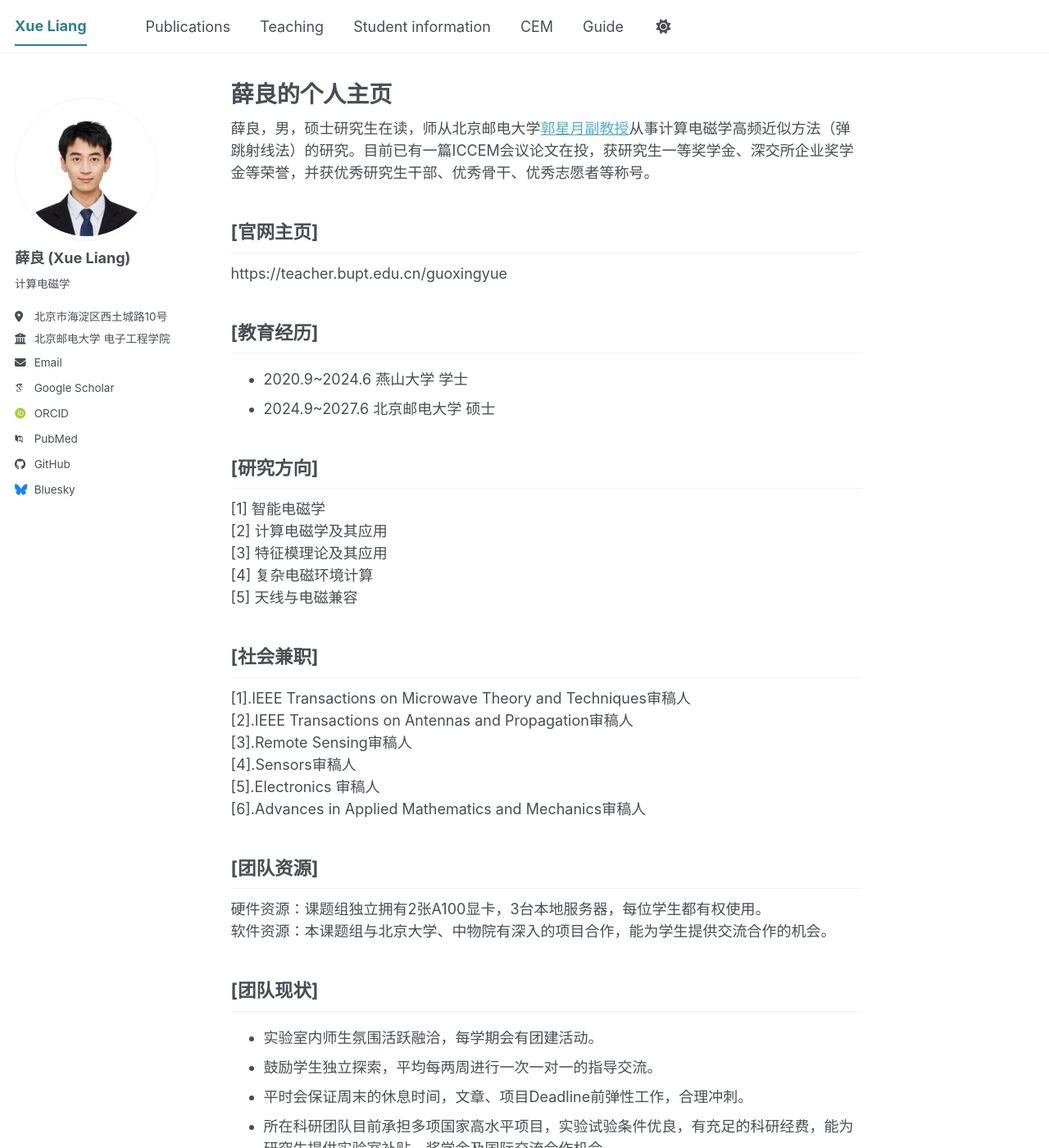
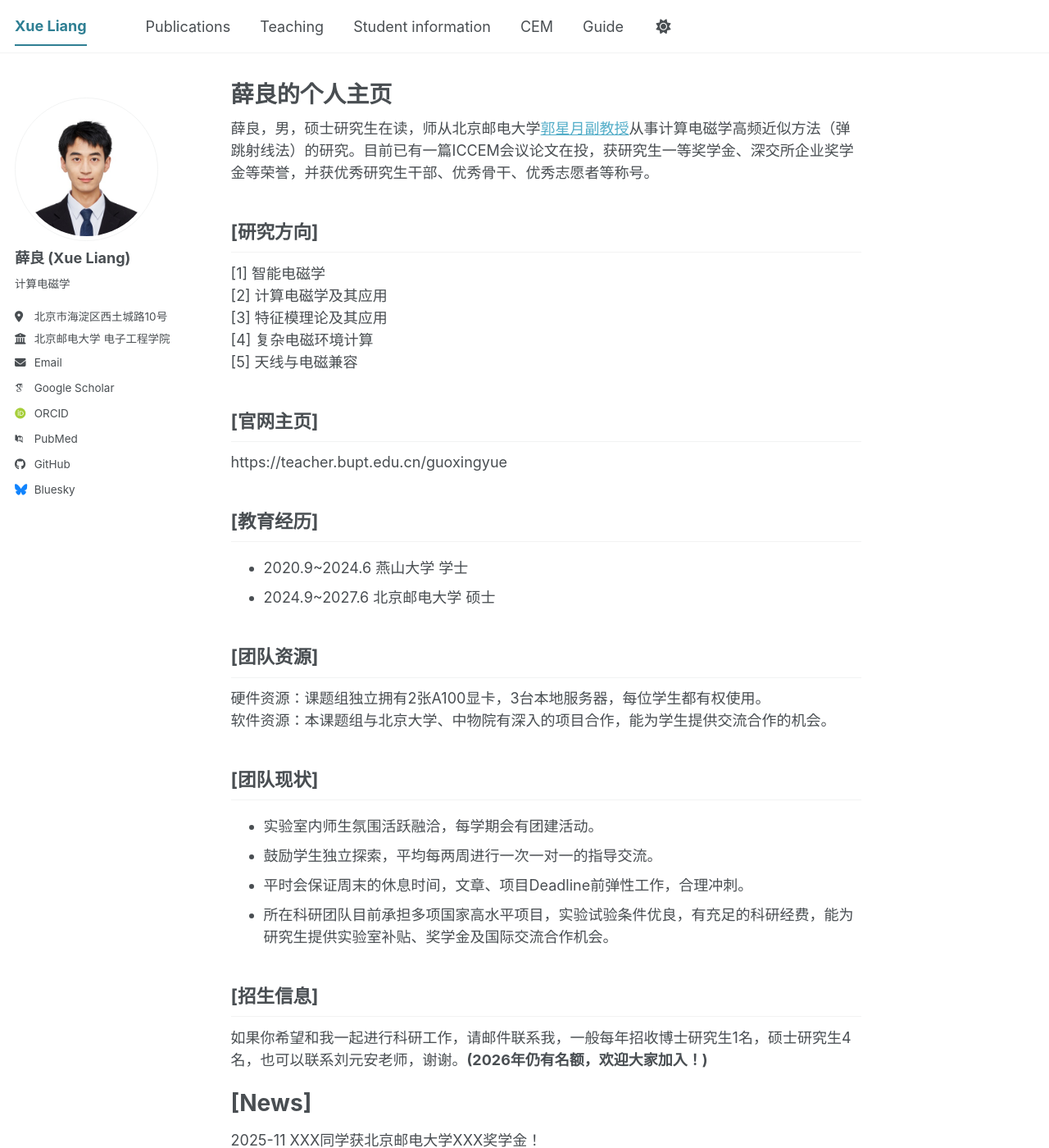
Before and after one commit to TsingHuaGo/xueliang.github.io, a Jekyll site: the page built from _pages/about.md, in a window 1280 px wide and 1400 px high. Shown: the whole window at 82% size. Built offline with Jekyll 4.4.1, drawn with Linux system fonts in a browser that asks for light colours; some web fonts are replaced; a script bundle is joined from its source files by our own code; library files that are not in the unit come from our copies.

Commit message:
Update about.md

```diff
--- a/_pages/about.md
+++ b/_pages/about.md
@@ -18,25 +26,6 @@ https://teacher.bupt.edu.cn/guoxingyue
 ------
 - 2020.9~2024.6    燕山大学    学士
 - 2024.9~2027.6    北京邮电大学    硕士
-
-[研究方向]
-------
-[1] 智能电磁学\
-[2] 计算电磁学及其应用\
-[3] 特征模理论及其应用\
-[4] 复杂电磁环境计算\
-[5] 天线与电磁兼容
-
-[社会兼职]
-------
-[1].IEEE Transactions on Microwave Theory and Techniques审稿人\
-[2].IEEE Transactions on Antennas and Propagation审稿人\
-[3].Remote Sensing审稿人\
-[4].Sensors审稿人\
-[5].Electronics 审稿人\
-[6].Advances in Applied Mathematics and Mechanics审稿人
-
-
 
 [团队资源]
 ------
@@ -63,6 +52,9 @@ https://teacher.bupt.edu.cn/guoxingyue
 2025-11 XXX同学获北京邮电大学XXX奖学金！\
 2025-06 XXX同学基于XXXX工作被IEEE Transactions on Microwave Theory and Techniques(TMTT) SCI一区期刊接收！
 
+
+
+
 For those users that need more advanced functionality, the template also supports the following popular tools:
 - [MathJax](https://www.mathjax.org/) for mathematical equations
 - [Mermaid](https://mermaid.js.org/) for diagraming
```
Also changed, not shown: other parts of _pages/about.md (+8 -0 lines).
